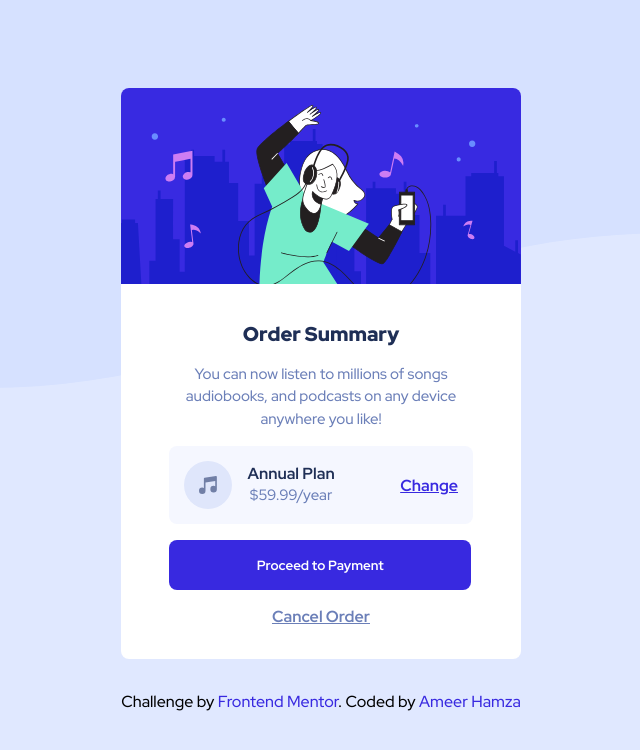
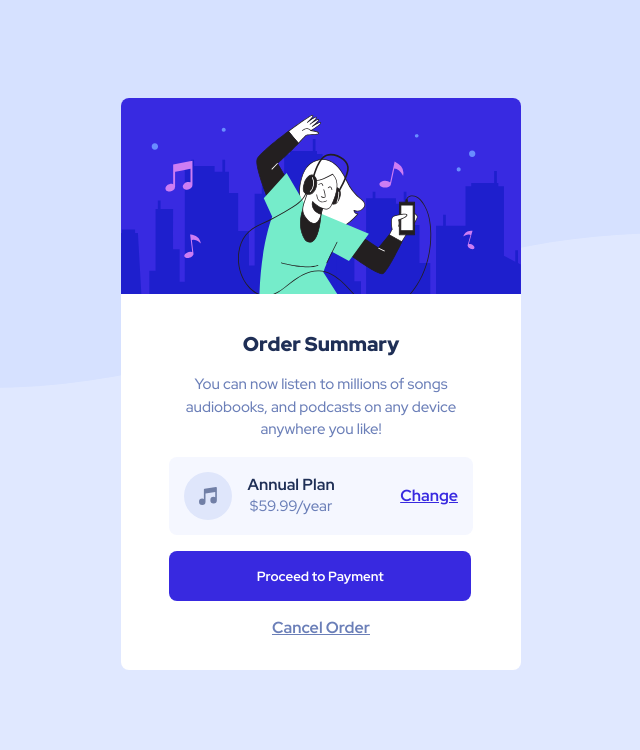
Before and after one commit to AmeerHamza838/Order-Summery-Component-Project-2, a plain HTML site: page order-summary-component-main/index.html in a window 1280 px wide. Shown: the whole page, without its empty margins (319-959 px from the left). Drawn offline with Linux system fonts and the light colour scheme.

Commit message:
Update index.html

```diff
--- a/order-summary-component-main/index.html
+++ b/order-summary-component-main/index.html
@@ -33,11 +33,6 @@
 
     </main>
 
-    <div class="attribution">
-      Challenge by
-      <a href="https://www.frontendmentor.io?ref=challenge" target="_blank">Frontend Mentor</a>. Coded by <a
-        href="https://www.frontendmentor.io/profile/AmeerHamza838">Ameer Hamza</a>
-    </div>
 </body>
 
 </html>
```
